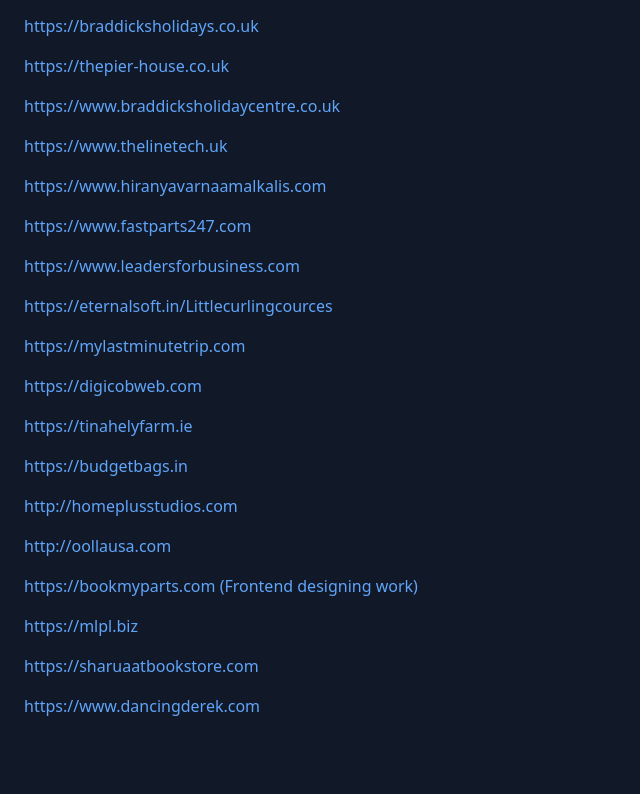
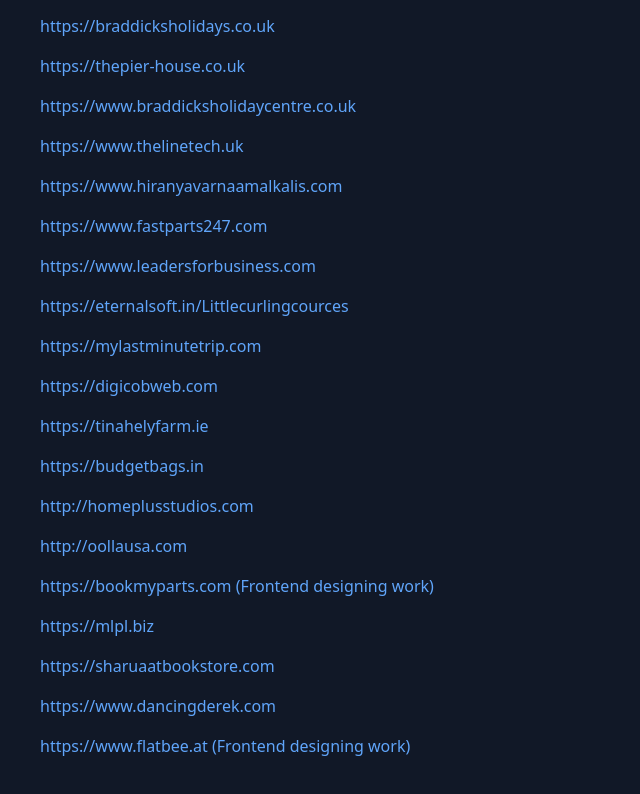
Before and after one commit to faizansatgit/projects, a plain HTML site: page index.html in a window 1280 px wide. Shown: the part 866-1660 px from the top of the page, without its empty margins (0-640 px from the left). Before the commit the page ends 1624 px from the top, so only its background shows below. Drawn offline with nearby package versions, Linux system fonts and the light colour scheme.

Commit message:
Update index.html
added

Signed-off-by: faizansatgit <faizan380028@gmail.com>

```diff
--- a/index.html
+++ b/index.html
@@ -7,7 +7,7 @@
     <script src="https://cdn.tailwindcss.com"></script>
 </head>
 <body class="bg-gray-900 text-white">
-    <div class="container mx-auto px-6 py-10">
+    <div class="container mx-auto px-10 py-10">
         <h1 class="text-4xl font-bold text-center mb-10">🚀 My Projects</h1>
         <ul class="space-y-4">
             <li><a href="https://endowment.iima.ac.in" class="text-blue-400 hover:underline">https://endowment.iima.ac.in</a></li>
@@ -47,6 +47,8 @@
             <li><a href="https://mlpl.biz" class="text-blue-400 hover:underline">https://mlpl.biz</a></li>
             <li><a href="https://sharuaatbookstore.com" class="text-blue-400 hover:underline">https://sharuaatbookstore.com</a></li>
             <li><a href="https://www.dancingderek.com" class="text-blue-400 hover:underline">https://www.dancingderek.com</a></li>
+            <li><a href="https://www.flatbee.at" class="text-blue-400 hover:underline">https://www.flatbee.at (Frontend designing work)</a></li>
+
         </ul>
     </div>
 </body>
```
